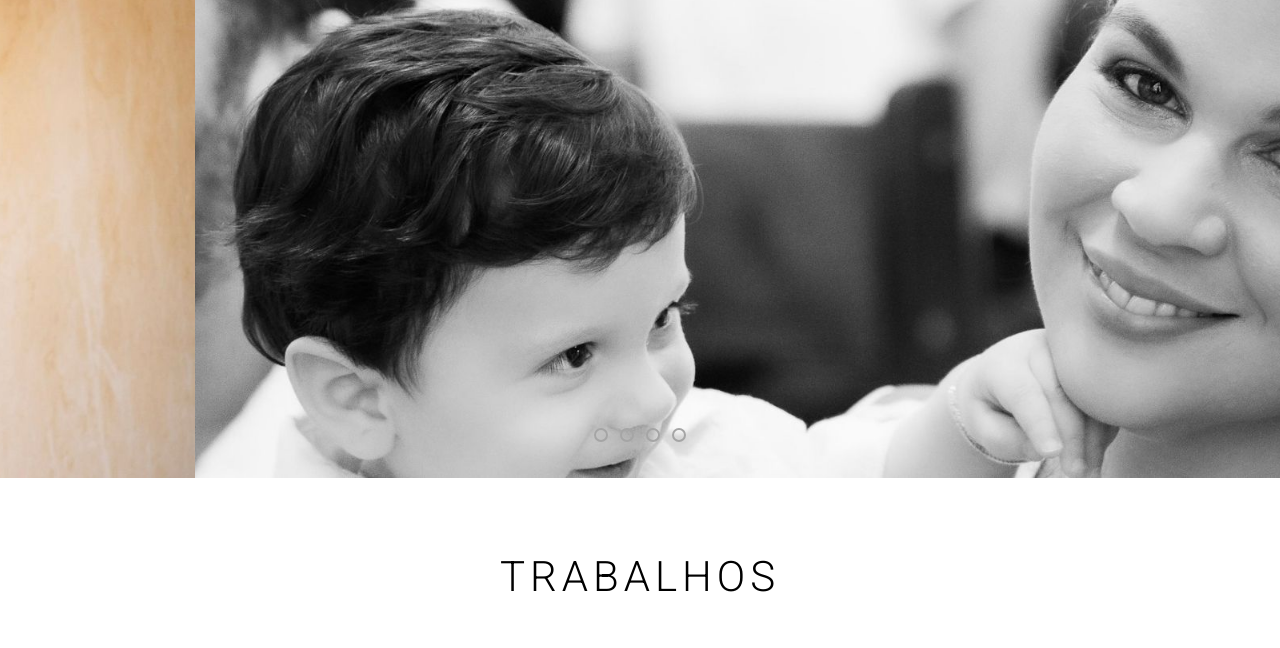
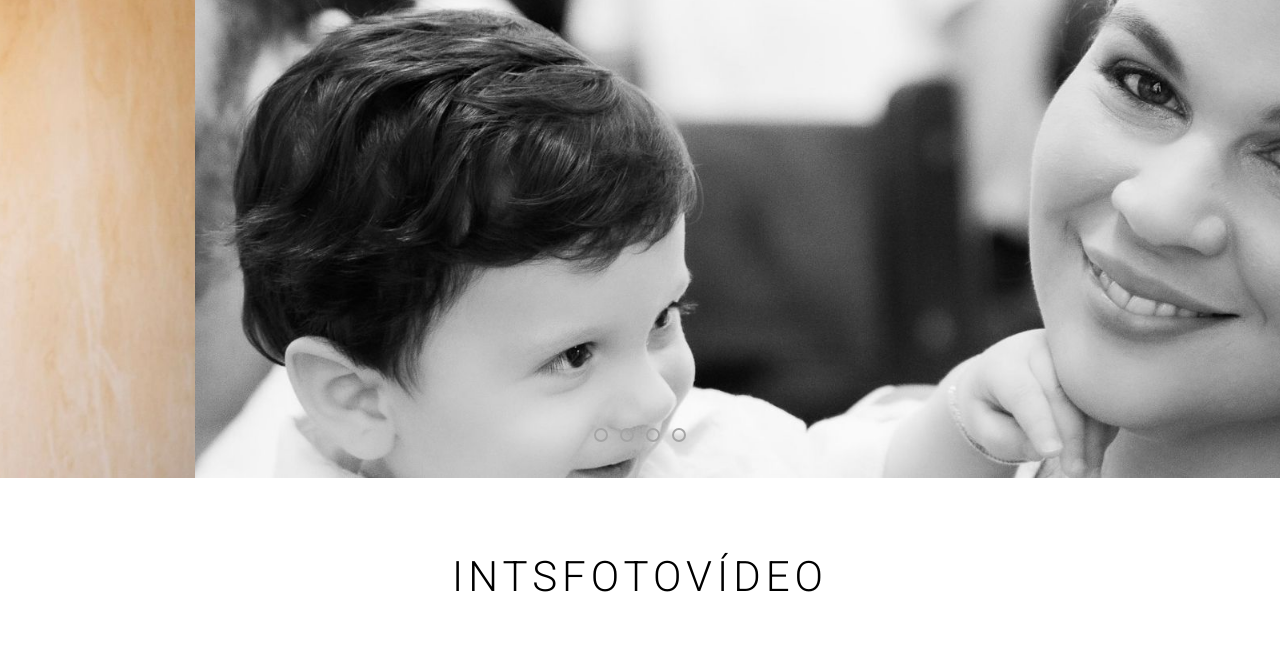
Before and after one commit to ThiagoPSantosInfo/ints, a plain HTML site: page index.html in a window 1280 px wide. Shown: the part 82-730 px from the top of the page. Drawn offline with Linux system fonts and the light colour scheme; grey boxes are pictures that could not be loaded.

Commit message:
atualização 1.1

```diff
--- a/css/estilo.css
+++ b/css/estilo.css
@@ -8,6 +8,15 @@
 
 body {
     overflow-x: hidden;
+}
+
+h1 {
+    font-size: 42px;
+    text-transform: uppercase;
+    text-align: center;
+    padding: 50px 0;
+    font-weight: 300;
+    letter-spacing: 5px;
 }
 
 h2 {
--- a/index.html
+++ b/index.html
@@ -62,7 +62,7 @@
     </section>
 
     <section class="central trabalhos"><!--Trabalhos------------------------------------------->
-        <h2>trabalhos</h2>
+        <h1>intsfotovídeo</h1>
         <div class="cont-trabalhos">
             <figure>
                 <a href="./ensaios/michele.html"><img src="./imagens/home/michele.jpg" alt=""></a>
@@ -147,7 +147,7 @@
                     <p>Sou um fotógrafo apaixonado por registrar momentos únicos e transformá-los em memórias
                         inesquecíveis. Para mim, estar presente em histórias tão especiais é um privilégio, e cada
                         clique carrega não apenas técnica, mas também emoção e cuidado. Sinto-me honrado em participar
-                        da vida das pessoas e poder compartilhar esse olhar através do seu trabalho é o que torna minha
+                        da vida das pessoas e poder compartilhar esse olhar através do meu trabalho é o que torna minha
                         arte ainda mais significativa.</p>
                 </div>
                 <div class="samara">
```
